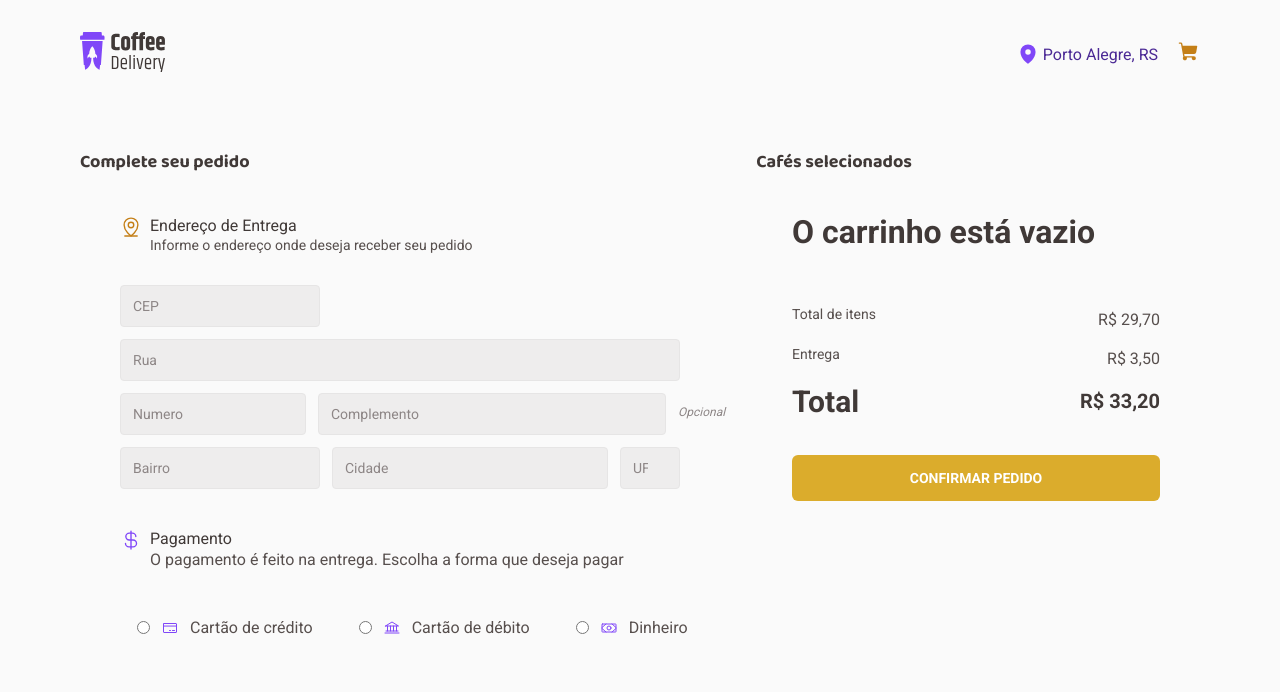
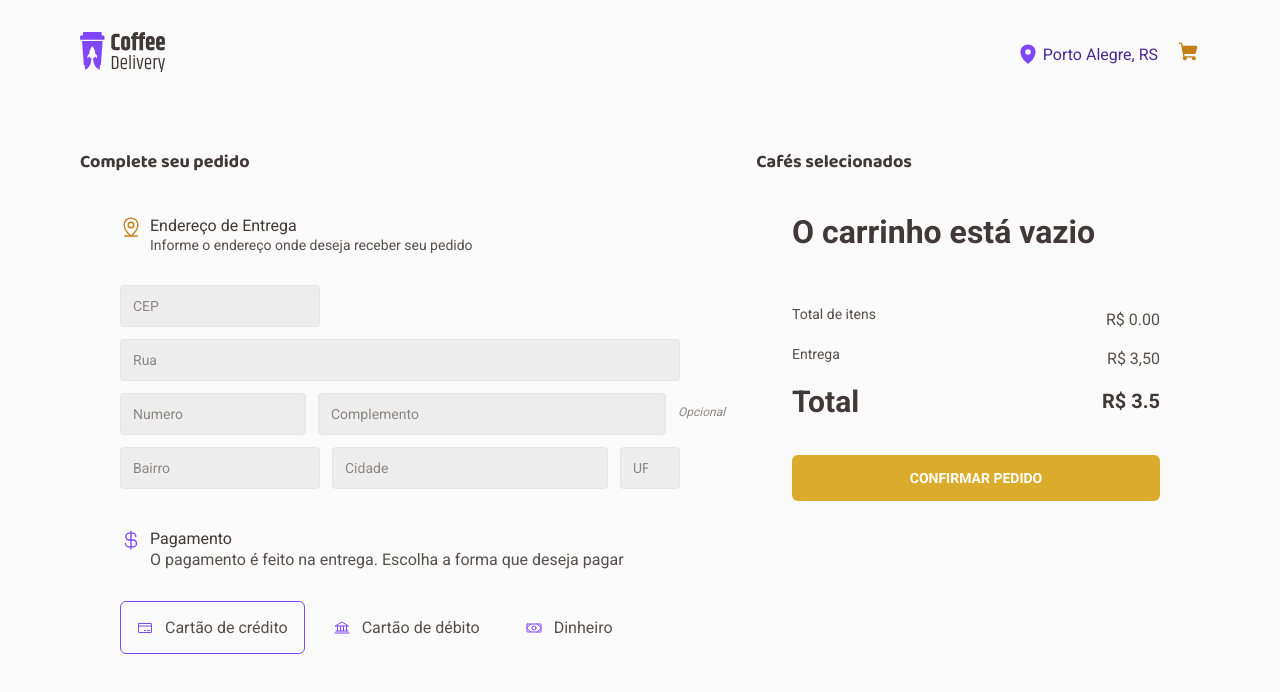
Before and after one commit to HeitorNOC/Coffe-Delivery, a React (Vite) app: page /checkout in a window 1280 px wide. Shown: the top 692 px of the page. Built offline with nearby package versions, Linux system fonts and the light colour scheme.

Commit message:
Finalizado

```diff
--- a/src/components/Navbar/index.tsx
+++ b/src/components/Navbar/index.tsx
@@ -1,17 +1,33 @@
 import { Container, Left, Right } from "./styles"
 import Logo from '../../assets/Logo.svg'
-import { MapPin, ShoppingCart } from "phosphor-react"
+import { Circle, MapPin, ShoppingCart } from "phosphor-react"
+import { useContext } from "react"
+import { CartContext } from "../../context/CartContext"
+
 
 export function Navbar() {
+  const { quantity, cart } = useContext(CartContext)
+
   return (
     <Container>
       <Left>
         <a href="/"><img src={Logo} alt="Logo" /></a>
       </Left>
       <Right>
-        <MapPin color="#8047F8" size={22} weight="fill"/>
-        <p>Porto Alegre, RS</p>
-        <a href="/checkout"><ShoppingCart size={22} color="#C47F17" weight="fill"/></a>
+        {cart.length == 0 ? (
+          <>
+            <MapPin color="#8047F8" size={22} weight="fill" />
+            <p>Porto Alegre, RS</p>
+            <a href="/checkout"><ShoppingCart size={22} color="#C47F17" weight="fill" /></a>
+          </>
+        ) : (
+          <>
+            <MapPin color="#8047F8" size={22} weight="fill" />
+            <p>Porto Alegre, RS</p>
+            <p className="circle">{quantity}</p>
+            <a href="/checkout"><ShoppingCart size={22} color="#C47F17" weight="fill" /></a>
+          </>
+        )}
 
       </Right>
     </Container>
--- a/src/components/Navbar/styles.ts
+++ b/src/components/Navbar/styles.ts
@@ -22,4 +22,20 @@ export const Right  =  styled.div`
     padding: 0 20px 0 4px;
     color: ${(props) => props.theme['purple-dark']};
   }
+
+  .circle {
+    display: flex;
+    position: absolute;
+    margin-left: 190px;
+    margin-top: -45px;
+    align-items: center;
+    justify-content: center;
+    padding-left: 8px;
+    padding-right: 8px;
+    background-color: #C47F17;
+    border-radius: 9999px;
+    font-size: 12px;
+    font-family: 'Baloo 2';
+    color: white;
+  }
 `
--- a/src/context/CartContext.tsx
+++ b/src/context/CartContext.tsx
@@ -1,4 +1,4 @@
-import { createContext, MouseEventHandler, ReactNode, useEffect, useReducer } from "react";
+import { createContext, MouseEventHandler, ReactNode, useEffect, useReducer, useState } from "react";
 import { Item, itemsReducer } from '../reducers/cart/reducer'
 import {
   addNewItemAction,
@@ -25,9 +25,6 @@ interface CreatePaymentInfoData {
   bairro: string
   cidade: string
   uf: string
-  cred?: boolean | undefined | string
-  bank?: boolean | undefined | string
-  cash?: boolean | undefined | string
 }
 
 interface CartContextType {
@@ -35,6 +32,8 @@ interface CartContextType {
   name: string
   quantity: number
   paymentData: CreatePaymentInfoData
+  paymentMethod: string
+  changePayment: (name:string) => void
   addNewItem: (data: CreateItemData) => void | MouseEventHandler<SVGSVGElement>
   removeItem: (name: string) => void | MouseEventHandler<SVGSVGElement>
   increaseItem: (data: CreateItemData) => void | MouseEventHandler<SVGSVGElement>
@@ -55,7 +54,8 @@ export function CartContextProvider({
     cart: [],
     name: '',
     quantity: 0,
-    paymentData : {}
+    paymentData : {},
+
   }
   const [cartState, dispatch] = useReducer(
     itemsReducer,
@@ -79,6 +79,15 @@ export function CartContextProvider({
 
     localStorage.setItem('@ignite-coffe:cart-state-1.0.0', stateJSON)
   }, [cartState])
+
+  const [paymentMethod, setPaymentMethod] = useState('Cartão de Crédito')
+
+
+  function changePayment(name:string) {
+    setPaymentMethod(name)
+  }
+
+
 
   function addNewItem(data: CreateItemData) {
 
@@ -107,12 +116,16 @@ export function CartContextProvider({
   }
 
   function increaseItem(data: CreateItemData) {
-
-    if(cart.includes(data) ==  true) {
-      dispatch(increaseItemAction(data))
+    if (cart.length != 0) {
+      cart.map((item) => {
+        if(item.name == data.name) {
+          dispatch(increaseItemAction(data))
+        }
+      })
     } else {
       addNewItem(data)
     }
+
 
   }
 
@@ -125,7 +138,7 @@ export function CartContextProvider({
   }
 
   function paymentFormDispatch(data: CreatePaymentInfoData) {
-    if (data.cred == true) {
+
       const newData = {
         cep: data.cep,
         rua: data.rua,
@@ -134,42 +147,12 @@ export function CartContextProvider({
         bairro: data.bairro,
         cidade: data.cidade,
         uf: data.uf,
-        cred: 'crédito',
-        bank: data.bank,
-        cash: data.cash
+        paymentMethod: paymentMethod
       }
       dispatch(getPaymentInfoAction(newData))
-    }
-    if (data.bank == true) {
-      const newData = {
-        cep: data.cep,
-        rua: data.rua,
-        num: data.num,
-        comp: data.comp,
-        bairro: data.bairro,
-        cidade: data.cidade,
-        uf: data.uf,
-        cred: data.cred,
-        bank: 'banco',
-        cash: data.cash
-      }
-      dispatch(getPaymentInfoAction(newData))
-    }
-    if (data.cash == true) {
-      const newData = {
-        cep: data.cep,
-        rua: data.rua,
-        num: data.num,
-        comp: data.comp,
-        bairro: data.bairro,
-        cidade: data.cidade,
-        uf: data.uf,
-        cred: data.cred,
-        bank: data.bank,
-        cash: 'dinheiro'
-      }
-      dispatch(getPaymentInfoAction(newData))
-    }
+
+
+
   }
 
   return (
@@ -179,6 +162,8 @@ export function CartContextProvider({
         cart,
         name,
         paymentData,
+        paymentMethod,
+        changePayment,
         addNewItem,
         increaseItem,
         decreaseItem,
--- a/src/pages/Checkout/index.tsx
+++ b/src/pages/Checkout/index.tsx
@@ -1,12 +1,13 @@
 import { Bank, CreditCard, CurrencyDollar, MapPinLine, Minus, Money, Plus, Trash } from "phosphor-react";
 import { CardContainer, CheckoutContainer, ConfirmButton, EmptyContainer, Left, LeftCard, MidCard, Right, RightCard, TextDiv, Wrapper } from "./styles";
-import { FormProvider, useForm, useFormContext } from 'react-hook-form'
+import { FormProvider, useForm } from 'react-hook-form'
 import { zodResolver } from '@hookform/resolvers/zod'
 import * as zod from 'zod'
 import { NewPaymentForm } from "./Components/NewPaymentForm";
-import { useEffect, useState } from "react";
+import { useState } from "react";
 import { useContext } from "react";
 import { CartContext } from "../../context/CartContext";
+import { useNavigate } from "react-router-dom";
 
 
 const newCycleFormValidationSchema = zod.object({
@@ -17,41 +18,45 @@ const newCycleFormValidationSchema = zod.object({
   bairro: zod.string().min(1, 'Informe o Bairro'),
   cidade: zod.string().min(1, 'Informe a Cidade'),
   uf: zod.string().min(1, 'Informe o Estado').max(2, 'Informe o Estado'),
-  cred: zod.boolean().optional(),
-  bank: zod.boolean().optional(),
-  cash: zod.boolean().optional(),
 })
 
 type NewFormPaymentData = zod.infer<typeof newCycleFormValidationSchema>
 
 export function Checkout() {
 
-  const { paymentFormDispatch, cart, increaseItem, decreaseItem, removeItem } = useContext(CartContext)
+  const { paymentFormDispatch, cart, increaseItem, decreaseItem, removeItem, changePayment } = useContext(CartContext)
 
 
-
-  const [selected1, setSelected1] = useState(false)
+  const navigate = useNavigate()
+  const [selected1, setSelected1] = useState(true)
   const [selected2, setSelected2] = useState(false)
   const [selected3, setSelected3] = useState(false)
 
   const newPaymentForm = useForm<NewFormPaymentData>({
     resolver: zodResolver(newCycleFormValidationSchema),
     defaultValues: {
-      rua: '',
-      bairro: '',
-      cidade: '',
-      cred: false,
-      bank: false,
-      cash: false,
+      comp: '',
+
     },
   })
 
-  const { handleSubmit, watch, reset, register } = newPaymentForm
+  const { handleSubmit, reset } = newPaymentForm
 
   function handleFormDispatch(data: NewFormPaymentData) {
-    console.log(data)
+
     paymentFormDispatch(data)
     reset()
+  }
+  let count = 0
+  let priceTotal = 0
+
+  if (cart.length >= 1) {
+    cart.map((item) => {
+      count += item.quantity
+      return count
+    })
+    priceTotal = count * 9.9
+
   }
 
   const style1 = {
@@ -77,8 +82,6 @@ export function Checkout() {
   const isSelected2 = selected2 ? style2 : style1
   const isSelected3 = selected3 ? style2 : style1
 
-  const onSubmit = (data:any, e:any) => console.log(data, e);
-  const onError = (errors:any, e:any) => console.log(errors, e);
 
   return (
     <>
@@ -88,7 +91,7 @@ export function Checkout() {
           <h2 className="right">Cafés selecionados</h2>
         </TextDiv>
         <Wrapper>
-          <form onSubmit={handleSubmit(onSubmit, onError)}>
+          <form onSubmit={handleSubmit(handleFormDispatch)}>
             <FormProvider {...newPaymentForm}>
               <Left>
                 <div className="LeftUpper">
@@ -114,7 +117,7 @@ export function Checkout() {
                       onClick={
                         () => {
                           if (selected1 == false) {
-
+                            changePayment('Cartão de Crédito')
                             setSelected1(true)
                             setSelected2(false)
                             setSelected3(false)
@@ -123,14 +126,7 @@ export function Checkout() {
                         }
                       }
                     >
-                      <input
-                        type="radio"
-                        id="cred"
-                        {...register("cred")}
-                        name="payment"
-                        value="cred"
 
-                      />
                       <CreditCard size={16} color="#8047F8" />
                       <p>Cartão de crédito</p>
                     </div>
@@ -140,23 +136,17 @@ export function Checkout() {
                       onClick={
                         () => {
                           if (selected2 == false) {
-
+                              changePayment('Cartão de Débito')
                               setSelected1(false)
                               setSelected2(true)
                               setSelected3(false)
+
 
                           }
                         }
                       }
                     >
-                      <input
-                        type="radio"
-                        id="bank"
-                        {...register("bank")}
-                        name="payment"
-                        value="bank"
 
-                      />
                       <Bank size={16} color="#8047F8" />
                       <p>Cartão de débito</p>
                     </div>
@@ -166,22 +156,16 @@ export function Checkout() {
                       onClick={
                         () => {
                           if (selected3 == false) {
-
+                              changePayment('Dinheiro')
                               setSelected1(false)
                               setSelected2(false)
                               setSelected3(true)
+
 
                           }
                         }
                       }
                     >
-                      <input
-                        type="radio"
-                        id="cash"
-                        {...register("cash")}
-                        name="payment"
-                        value="cash"
-                      />
                       <Money size={16} color="#8047F8" />
                       <p>Dinheiro</p>
                     </div>
@@ -240,7 +224,7 @@ export function Checkout() {
                 <div className="rightDown">
                   <div className="rightDownUp">
                     <p>Total de itens</p>
-                    <span>R$ 29,70</span>
+                    <span>R$ {priceTotal.toFixed(2)}</span>
                   </div>
                   <div className="rightDownMid">
                     <p>Entrega</p>
@@ -248,11 +232,11 @@ export function Checkout() {
                   </div>
                   <div className="rightDownDown">
                     <h2>Total</h2>
-                    <span>R$ 33,20</span>
+                    <span>R$ {priceTotal + 3.5}</span>
                   </div>
 
 
-                  <ConfirmButton type="submit"> CONFIRMAR PEDIDO</ConfirmButton>
+                  <ConfirmButton type="submit" onClick={() => navigate('/success')} > CONFIRMAR PEDIDO</ConfirmButton>
                 </div>
               </Right>
 
--- a/src/pages/success/index.tsx
+++ b/src/pages/success/index.tsx
@@ -12,7 +12,7 @@ import { CartContext } from "../../context/CartContext";
 
 export function Success() {
 
-  const { paymentData } = useContext(CartContext)
+  const { paymentData, paymentMethod } = useContext(CartContext)
 
   return (
     <SuccessContainer1>
@@ -43,9 +43,7 @@ export function Success() {
             <div>
               <p>Pagamento na entrega</p>
               <p>
-                {paymentData.bank == 'bank' ?? <strong>Banco</strong>}
-                {paymentData.cash == 'dinheiro' ?? <strong>Dinheiro</strong>}
-                {paymentData.cred == 'crédito' ?? <strong>Cartão de Crédito</strong>}
+                {<strong>{paymentMethod}</strong>}
                 </p>
             </div>
           </BoxDetails>
```
Also changed, not shown: src/reducers/cart/reducer.ts (+16 -13 lines).
